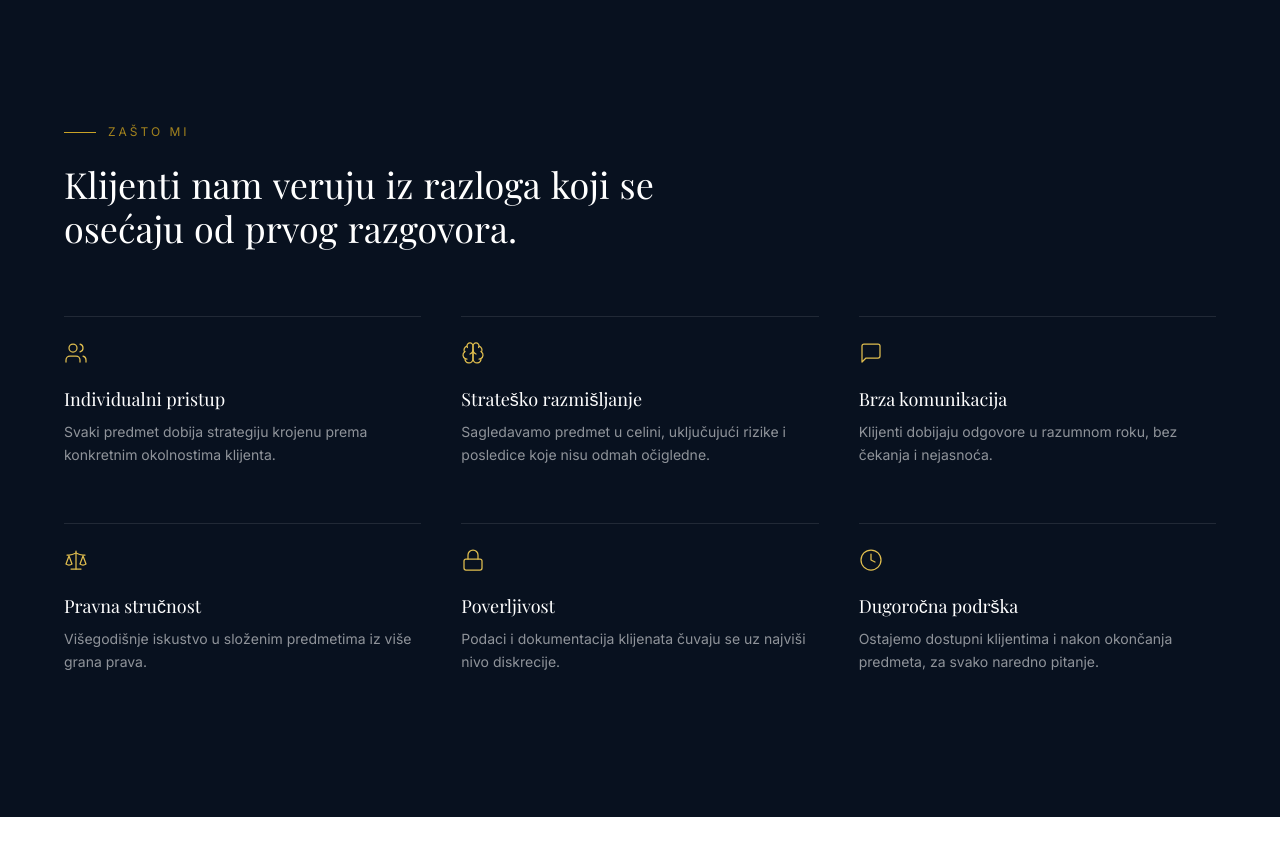
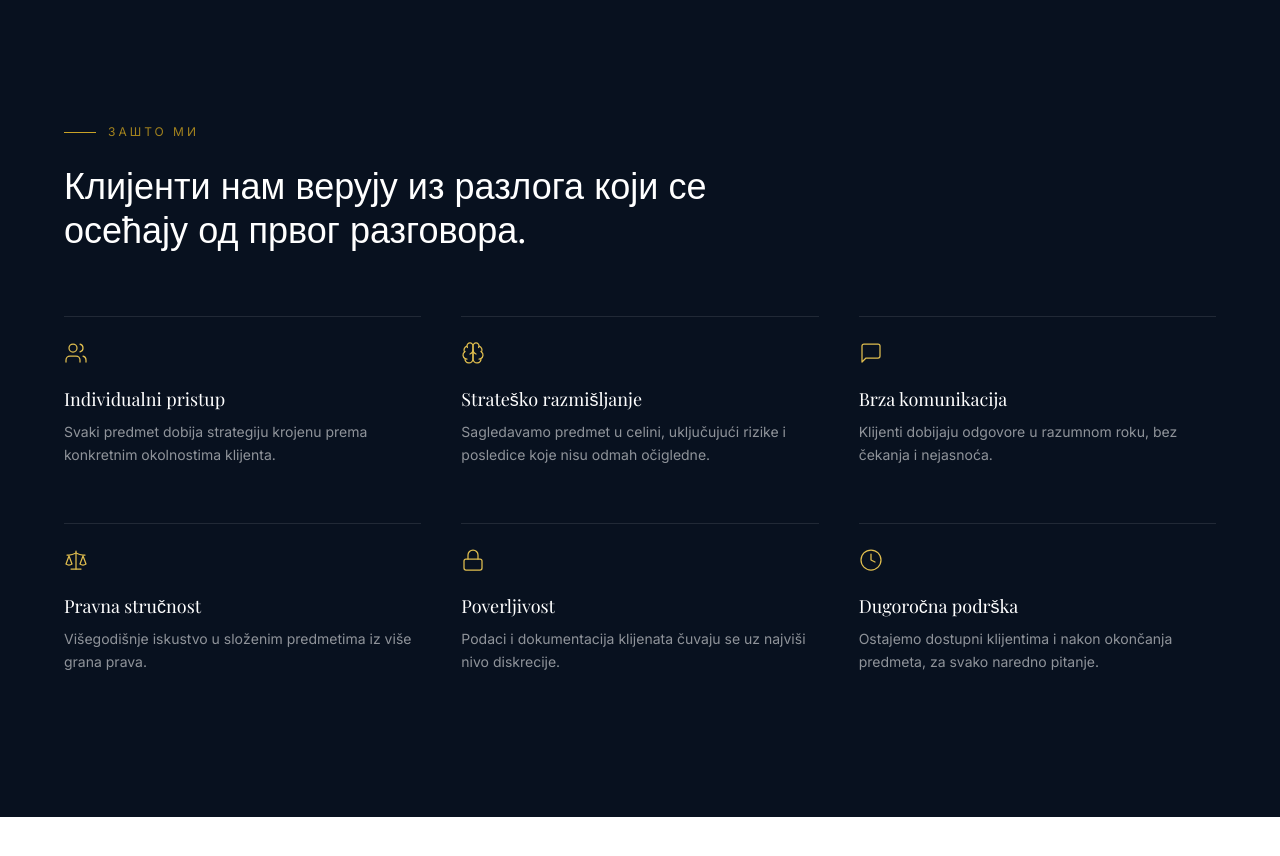
Before and after one commit to stojanovicjovan021-collab/advokatska-kancelarija-savic, a Next.js app: page / in a window 1280 px wide. Shown: the part 3480-4336 px from the top of the page. Built offline with nearby package versions, Linux system fonts and the light colour scheme; a web font is replaced by a local one.

Commit message:
Update WhyUs.tsx izmenjeno

```diff
--- a/components/sections/WhyUs.tsx
+++ b/components/sections/WhyUs.tsx
@@ -8,28 +8,46 @@ export function WhyUs() {
   return (
     <section id="why-us" className="bg-ink py-28 text-paper sm:py-36">
       <div className="container-luxury">
-        <span className="eyebrow-rule text-xs uppercase tracking-[0.25em] text-gold-300">Zašto mi</span>
+        <span className="eyebrow-rule text-xs uppercase tracking-[0.25em] text-gold-300">
+          Зашто ми
+        </span>
+
         <RevealText
           as="h2"
-          text="Klijenti nam veruju iz razloga koji se osećaju od prvog razgovora."
+          text="Клијенти нам верују из разлога који се осећају од првог разговора."
           className="mt-6 max-w-2xl font-display text-3xl leading-[1.15] text-paper balance sm:text-4xl"
         />
 
         <div className="mt-16 grid grid-cols-1 gap-x-10 gap-y-14 sm:grid-cols-2 lg:grid-cols-3">
           {differentiators.map((item, i) => {
             const Icon = item.icon;
+
             return (
               <motion.div
                 key={item.title}
                 initial={{ opacity: 0, y: 24 }}
                 whileInView={{ opacity: 1, y: 0 }}
                 viewport={{ once: true, margin: '-10%' }}
-                transition={{ duration: 0.6, delay: (i % 3) * 0.1, ease: [0.22, 1, 0.36, 1] }}
+                transition={{
+                  duration: 0.6,
+                  delay: (i % 3) * 0.1,
+                  ease: [0.22, 1, 0.36, 1],
+                }}
                 className="border-t border-paper/10 pt-6"
               >
-                <Icon size={24} strokeWidth={1.25} className="text-gold-300" />
-                <h3 className="mt-5 font-display text-lg text-paper">{item.title}</h3>
-                <p className="mt-2 text-sm leading-relaxed text-paper/55">{item.description}</p>
+                <Icon
+                  size={24}
+                  strokeWidth={1.25}
+                  className="text-gold-300"
+                />
+
+                <h3 className="mt-5 font-display text-lg text-paper">
+                  {item.title}
+                </h3>
+
+                <p className="mt-2 text-sm leading-relaxed text-paper/55">
+                  {item.description}
+                </p>
               </motion.div>
             );
           })}
```
